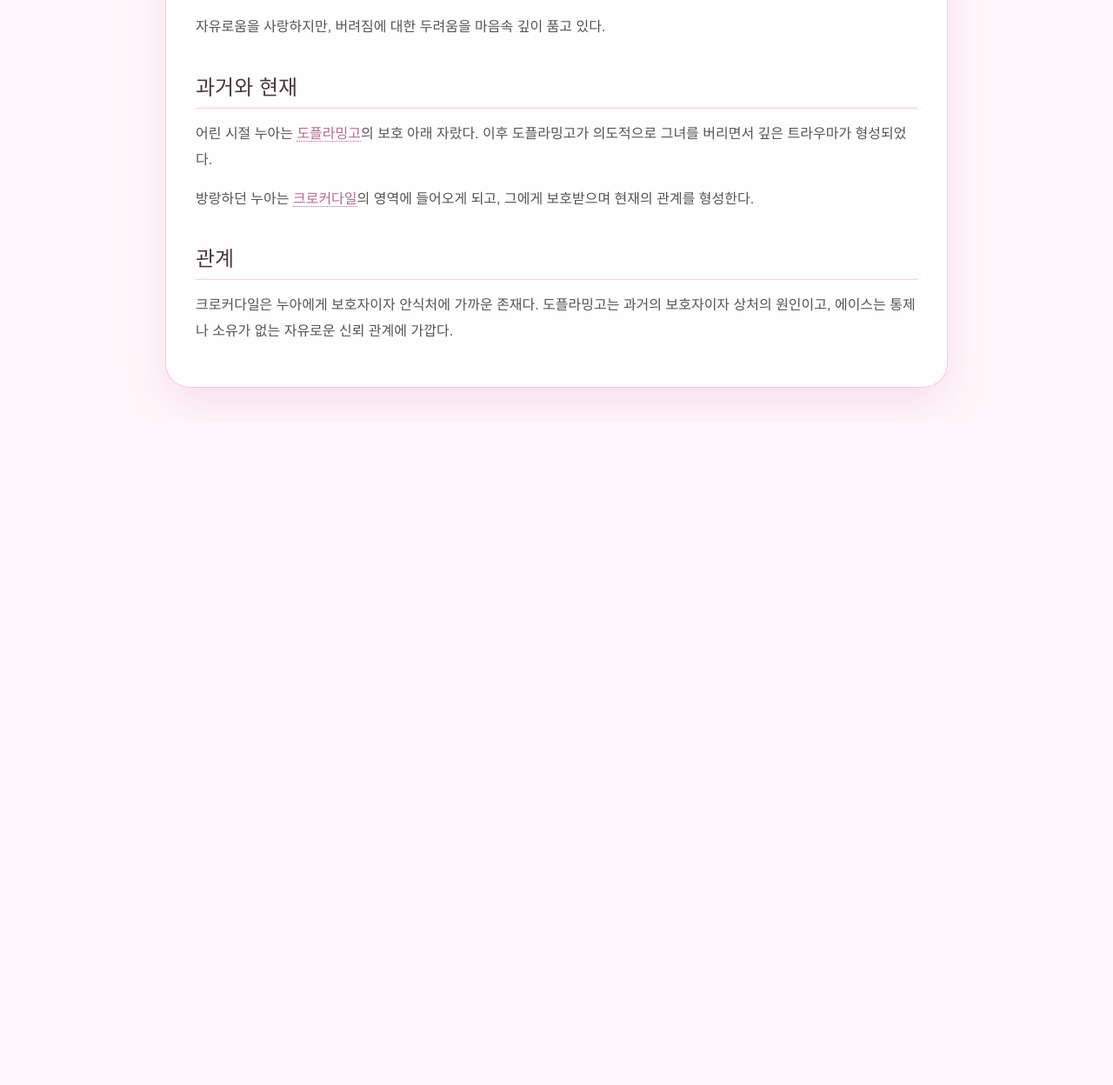
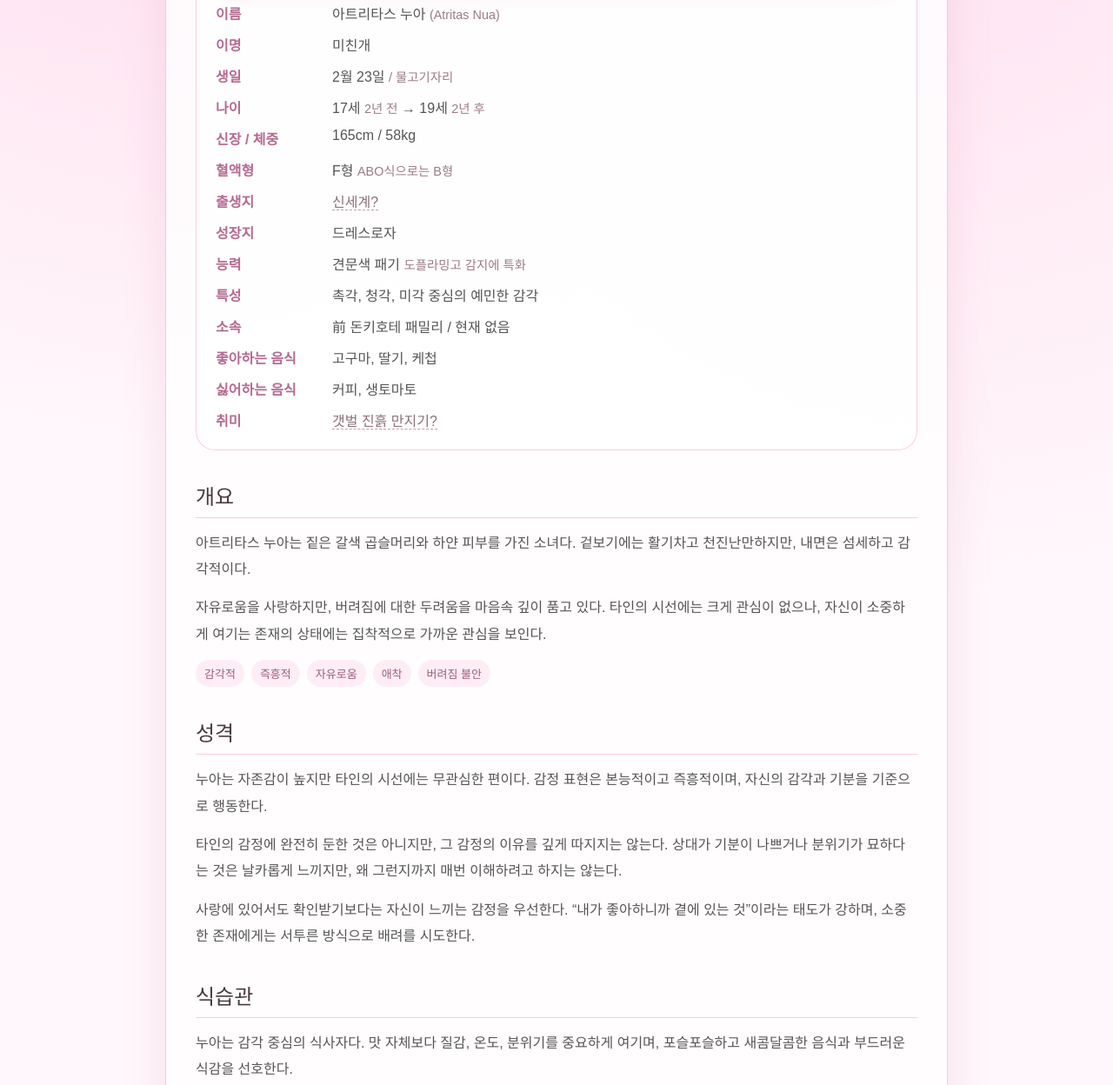
Before and after one commit to day-home/day-home.github.io, a plain HTML site: page wiki/nua.html in a window 1280 px wide. Shown: the part 717-1965 px from the top of the page at 87% size. Before the commit the page ends 1203 px from the top, so only its background shows below. Drawn offline with Linux system fonts and the light colour scheme.

Commit message:
Update nua.html

```diff
--- a/wiki/nua.html
+++ b/wiki/nua.html
@@ -7,6 +7,44 @@
   <title>아트리타스 누아</title>
 
   <style>
+
+    .profile-img {
+      display: block;
+      width: 100%;
+      max-height: 360px;
+      object-fit: cover;
+      margin-bottom: 20px;
+      border: 8px solid #fff;
+      border-radius: 22px;
+      box-shadow: 0 10px 24px rgba(210, 116, 160, 0.16);
+    }
+
+    .pending {
+      color: #8a6f78;
+      border-bottom: 1px dashed rgba(180, 107, 145, 0.7);
+      cursor: help;
+    }
+
+    .small-note {
+      color: #9b7b83;
+      font-size: 0.9em;
+    }
+
+    .keyword-list {
+      display: flex;
+      flex-wrap: wrap;
+      gap: 8px;
+      margin-top: 12px;
+    }
+
+    .keyword-list span {
+      padding: 6px 10px;
+      border-radius: 999px;
+      background: rgba(255, 179, 217, 0.22);
+      color: #9b5d7b;
+      font-size: 13px;
+    }
+
     * {
       margin: 0;
       padding: 0;
@@ -159,30 +197,81 @@
     </header>
 
 <aside class="info-box">
+  <img class="profile-img" src="../img/nua.png" alt="아트리타스 누아">
+
   <dl>
     <div>
       <dt>이름</dt>
-          <dd>아트리타스 누아</dd>
+      <dd>아트리타스 누아 <span class="small-note">(Atritas Nua)</span></dd>
     </div>
+
     <div>
       <dt>이명</dt>
       <dd>미친개</dd>
     </div>
+
+    <div>
+      <dt>생일</dt>
+      <dd>2월 23일 <span class="small-note">/ 물고기자리</span></dd>
+    </div>
+
     <div>
       <dt>나이</dt>
-          <dd>17세 → 19세</dd>
+      <dd>17세 <span class="small-note">2년 전</span> → 19세 <span class="small-note">2년 후</span></dd>
     </div>
+
     <div>
       <dt>신장 / 체중</dt>
       <dd>165cm / 58kg</dd>
     </div>
+
+    <div>
+      <dt>혈액형</dt>
+      <dd>F형 <span class="small-note">ABO식으로는 B형</span></dd>
+    </div>
+
+    <div>
+      <dt>출생지</dt>
+      <dd>
+        <span class="pending" title="드레스로자에서 자랐지만 출생지는 아직 확정되지 않음">신세계?</span>
+      </dd>
+    </div>
+
+    <div>
+      <dt>성장지</dt>
+      <dd>드레스로자</dd>
+    </div>
+
+    <div>
+      <dt>능력</dt>
+      <dd>견문색 패기 <span class="small-note">도플라밍고 감지에 특화</span></dd>
+    </div>
+
+    <div>
+      <dt>특성</dt>
+      <dd>촉각, 청각, 미각 중심의 예민한 감각</dd>
+    </div>
+
     <div>
       <dt>소속</dt>
       <dd>前 돈키호테 패밀리 / 현재 없음</dd>
     </div>
+
     <div>
-          <dt>능력</dt>
-          <dd>견문색 패기, 예민한 감각</dd>
+      <dt>좋아하는 음식</dt>
+      <dd>고구마, 딸기, 케첩</dd>
+    </div>
+
+    <div>
+      <dt>싫어하는 음식</dt>
+      <dd>커피, 생토마토</dd>
+    </div>
+
+    <div>
+      <dt>취미</dt>
+      <dd>
+        <span class="pending" title="아직 확정되지 않은 설정">갯벌 진흙 만지기?</span>
+      </dd>
     </div>
   </dl>
 </aside>
@@ -195,6 +284,50 @@
       </p>
       <p>
         자유로움을 사랑하지만, 버려짐에 대한 두려움을 마음속 깊이 품고 있다.
+        타인의 시선에는 크게 관심이 없으나, 자신이 소중하게 여기는 존재의 상태에는
+        집착적으로 가까운 관심을 보인다.
+      </p>
+
+      <div class="keyword-list">
+        <span>감각적</span>
+        <span>즉흥적</span>
+        <span>자유로움</span>
+        <span>애착</span>
+        <span>버려짐 불안</span>
+      </div>
+    </section>
+
+    <section>
+      <h2>성격</h2>
+      <p>
+        누아는 자존감이 높지만 타인의 시선에는 무관심한 편이다.
+        감정 표현은 본능적이고 즉흥적이며, 자신의 감각과 기분을 기준으로 행동한다.
+      </p>
+      <p>
+        타인의 감정에 완전히 둔한 것은 아니지만, 그 감정의 이유를 깊게 따지지는 않는다.
+        상대가 기분이 나쁘거나 분위기가 묘하다는 것은 날카롭게 느끼지만,
+        왜 그런지까지 매번 이해하려고 하지는 않는다.
+      </p>
+      <p>
+        사랑에 있어서도 확인받기보다는 자신이 느끼는 감정을 우선한다.
+        “내가 좋아하니까 곁에 있는 것”이라는 태도가 강하며,
+        소중한 존재에게는 서투른 방식으로 배려를 시도한다.
+      </p>
+    </section>
+
+    <section>
+      <h2>식습관</h2>
+      <p>
+        누아는 감각 중심의 식사자다. 맛 자체보다 질감, 온도, 분위기를 중요하게 여기며,
+        포슬포슬하고 새콤달콤한 음식과 부드러운 식감을 선호한다.
+      </p>
+      <p>
+        고구마와 딸기를 특히 좋아하고, 생토마토는 싫어하지만 케첩이나 소스 형태는 괜찮아한다.
+        커피는 쓴맛도 싫어하지만, 마신 뒤 체력이 급격히 떨어지기 때문에 피한다.
+      </p>
+      <p>
+        불안할수록 식욕이 줄고, 안정될수록 먹는 양이 늘어난다.
+        누가 쳐다보는 상태에서 먹는 것을 불편해하며, 혼자 조용히 먹는 것을 선호한다.
       </p>
     </section>
 
@@ -202,22 +335,57 @@
       <h2>과거와 현재</h2>
       <p>
         어린 시절 누아는
-        <a class="wiki-link" href="./doflamingo.html">도플라밍고</a>의 보호 아래 자랐다.
-        이후 도플라밍고가 의도적으로 그녀를 버리면서 깊은 트라우마가 형성되었다.
+        <a class="wiki-link" href="./doflamingo.html">도플라밍고</a>의 보호 아래
+        드레스로자 왕궁과 외곽 별채에서 자랐다.
+        출생지는 아직 확정되지 않았으나, 성장지는 드레스로자다.
       </p>
       <p>
-        방랑하던 누아는
-        <a class="wiki-link" href="./crocodile.html">크로커다일</a>의 영역에 들어오게 되고,
-        그에게 보호받으며 현재의 관계를 형성한다.
+        도플라밍고는 누아를 보호하는 동시에 세상과 단절된 환경에 두었고,
+        이후 의도적으로 그녀를 “쓸모없다”며 버렸다.
+        이 사건은 누아에게 깊은 트라우마로 남았다.
+      </p>
+      <p>
+        충격 속에서 방랑하던 누아는 선박을 통해 도플라밍고의 감시망을 벗어났고,
+        이후 <a class="wiki-link" href="./crocodile.html">크로커다일</a>의 영역에 들어오게 된다.
+        현재의 보호 관계는 이 시점부터 형성되었다.
+      </p>
+    </section>
+
+    <section>
+      <h2>초회복 실험</h2>
+      <p>
+        누아는 도플라밍고가 불로불사 연구에 착수하기 전,
+        인간의 회복 능력 강화를 목적으로 진행한 초회복 실험의 피실험체였다.
+      </p>
+      <p>
+        실험은 완전한 회복 능력을 만드는 데에는 실패했지만,
+        누아의 피부 조직은 흉터 없이 재생되는 체질로 변했다.
+        일반인보다 회복이 약간 빠르며, 중상 이상의 상처도 피부 표면에는 흉터가 남지 않는다.
+      </p>
+      <p>
+        다만 내부 장기 피로가 누적될 경우 회복력이 급격히 떨어진다.
+        겉보기에는 깨끗하고 건강해 보이지만, 몸 안쪽의 피로는 쉽게 쌓이는 편이다.
       </p>
     </section>
 
     <section>
       <h2>관계</h2>
+
       <p>
-        크로커다일은 누아에게 보호자이자 안식처에 가까운 존재다.
-        도플라밍고는 과거의 보호자이자 상처의 원인이고,
-        에이스는 통제나 소유가 없는 자유로운 신뢰 관계에 가깝다.
+        <a class="wiki-link" href="./crocodile.html">크로커다일</a>은 누아에게
+        보호자이자 가장 편히 머무를 수 있는 안식처에 가깝다.
+        누아는 그가 자신을 어떻게 생각하는지보다,
+        자신이 그를 좋아한다는 사실을 더 중요하게 여긴다.
+      </p>
+
+      <p>
+        <a class="wiki-link" href="./doflamingo.html">도플라밍고</a>는 과거의 보호자이자
+        상처의 원인이다. 누아에게 그는 애정과 트라우마, 회귀 본능이 동시에 얽힌 존재다.
+      </p>
+
+      <p>
+        <a class="wiki-link" href="./ace.html">에이스</a>는 통제나 소유가 없는 자유로운 신뢰 관계에 가깝다.
+        누아에게 에이스는 동등하고 인간적인 애정을 알려주는 존재다.
       </p>
     </section>
   </main>
```
Lines whose indentation alone changed are shown as unchanged.
